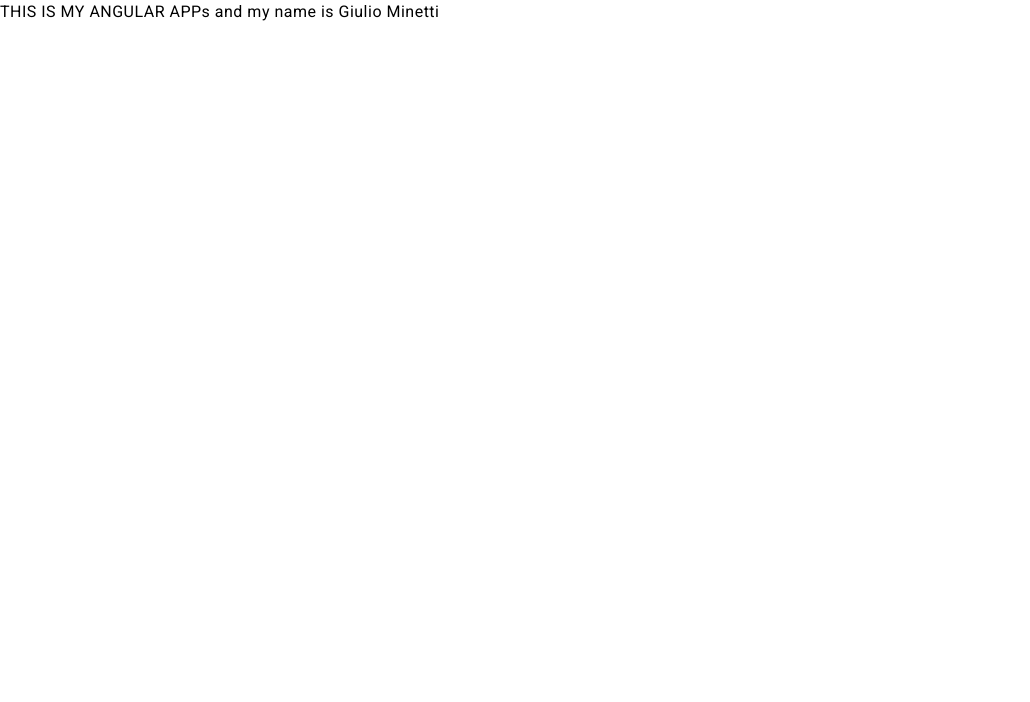
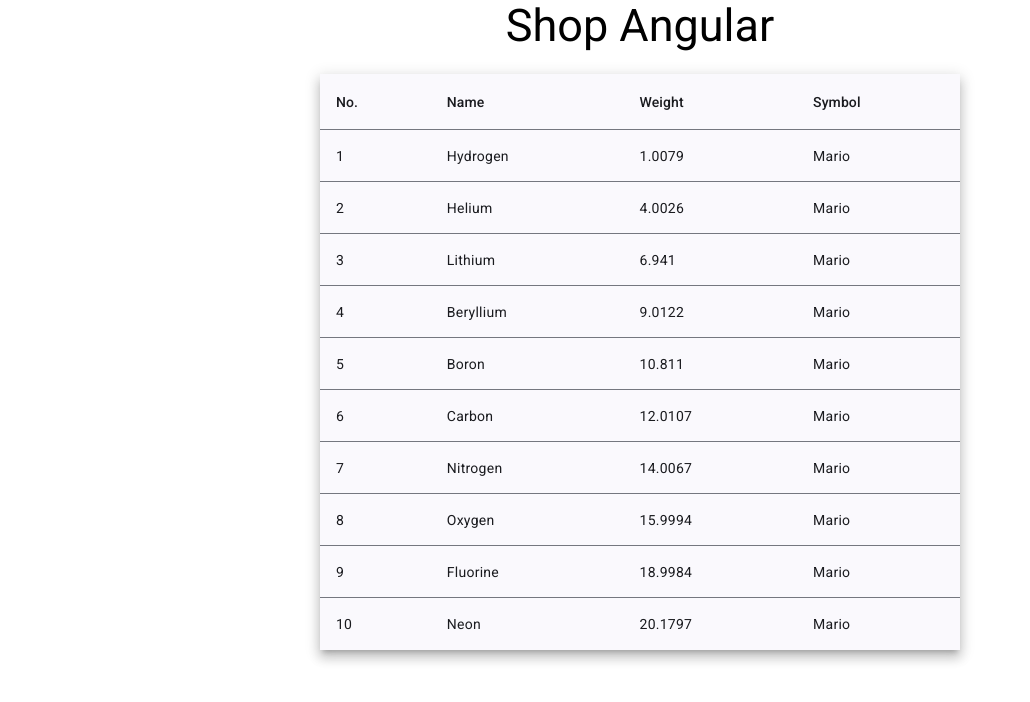
Before and after one commit to PierGiulioMinetti/shop-angular-18, an Angular app: page / in a window 1280 px wide. Shown: the top 702 px of the page, without its empty margins (0-1030 px from the left). Built offline with nearby package versions, Linux system fonts and the light colour scheme; data requests are answered from the project's data file.

Commit message:
created component dashboard + lazy loading + installed angular material

```diff
--- a/src/app/app.component.html
+++ b/src/app/app.component.html
@@ -1,3 +1 @@
-THIS IS MY ANGULAR APPs and my name is {{printName()}}
-
 <router-outlet />
--- a/src/app/app.routes.ts
+++ b/src/app/app.routes.ts
@@ -1,9 +1,14 @@
 import { Routes } from '@angular/router';
+import { provideRouter } from '@angular/router';
 
 export const routes: Routes = [
-  // {
-  //   path: 'product',
-  //   loadComponent: () =>
-  //     import('./features/product/product.component').then(m => m.ProductComponent)
-  // },
+  {
+    path: '',
+    loadComponent: () =>
+      import('./components/menu/dashboard/dashboard.component').then((m) => m.DashboardComponent),
+  },
 ];
+
+export const appConfig = [
+  provideRouter(routes),
+];
--- /dev/null
+++ b/src/app/components/menu/dashboard/dashboard.component.html
@@ -0,0 +1,38 @@
+
+
+<div class="tabella">
+  <h2 class="title">
+    Shop Angular
+  </h2>
+  <table mat-table [dataSource]="dataSource" class="mat-elevation-z8">
+    <!--- Note that these columns can be defined in any order.
+    The actual rendered columns are set as a property on the row definition" -->
+
+    <!-- Position Column -->
+    <ng-container matColumnDef="position">
+      <th mat-header-cell *matHeaderCellDef> No. </th>
+      <td mat-cell *matCellDef="let element"> {{element.position}} </td>
+    </ng-container>
+
+    <!-- Name Column -->
+    <ng-container matColumnDef="name">
+      <th mat-header-cell *matHeaderCellDef> Name </th>
+      <td mat-cell *matCellDef="let element"> {{element.name}} </td>
+    </ng-container>
+
+    <!-- Weight Column -->
+    <ng-container matColumnDef="weight">
+      <th mat-header-cell *matHeaderCellDef> Weight </th>
+      <td mat-cell *matCellDef="let element"> {{element.weight}} </td>
+    </ng-container>
+
+    <!-- Symbol Column -->
+    <ng-container matColumnDef="symbol">
+      <th mat-header-cell *matHeaderCellDef> Symbol </th>
+      <td mat-cell *matCellDef="let element"> {{'Mario'}} </td>
+    </ng-container>
+
+    <tr mat-header-row *matHeaderRowDef="displayedColumns"></tr>
+    <tr mat-row *matRowDef="let row; columns: displayedColumns;"></tr>
+  </table>
+</div>
--- /dev/null
+++ b/src/app/components/menu/dashboard/dashboard.component.scss
@@ -0,0 +1,11 @@
+
+:host{
+  .title{
+    text-align: center;
+  }
+  .tabella{
+    height: 70vh;
+    width: 50%;
+    margin: 0 auto;
+  }
+}
--- /dev/null
+++ b/src/app/components/menu/dashboard/dashboard.component.ts
@@ -0,0 +1,35 @@
+import { Component } from '@angular/core';
+import {MatTableModule} from '@angular/material/table';
+
+export interface PeriodicElement {
+  name: string;
+  position: number;
+  weight: number;
+  symbol: string;
+}
+
+const ELEMENT_DATA: PeriodicElement[] = [
+  {position: 1, name: 'Hydrogen', weight: 1.0079, symbol: 'H'},
+  {position: 2, name: 'Helium', weight: 4.0026, symbol: 'He'},
+  {position: 3, name: 'Lithium', weight: 6.941, symbol: 'Li'},
+  {position: 4, name: 'Beryllium', weight: 9.0122, symbol: 'Be'},
+  {position: 5, name: 'Boron', weight: 10.811, symbol: 'B'},
+  {position: 6, name: 'Carbon', weight: 12.0107, symbol: 'C'},
+  {position: 7, name: 'Nitrogen', weight: 14.0067, symbol: 'N'},
+  {position: 8, name: 'Oxygen', weight: 15.9994, symbol: 'O'},
+  {position: 9, name: 'Fluorine', weight: 18.9984, symbol: 'F'},
+  {position: 10, name: 'Neon', weight: 20.1797, symbol: 'Ne'},
+];
+
+@Component({
+  selector: 'app-dashboard',
+  standalone: true,
+  imports: [MatTableModule],
+  templateUrl: './dashboard.component.html',
+  styleUrl: './dashboard.component.scss'
+})
+export class DashboardComponent {
+  displayedColumns: string[] = ['position', 'name', 'weight', 'symbol'];
+  dataSource = ELEMENT_DATA;
+
+}
```
Also changed, not shown: 1 other file (tests, documents, lock files or other folders).
